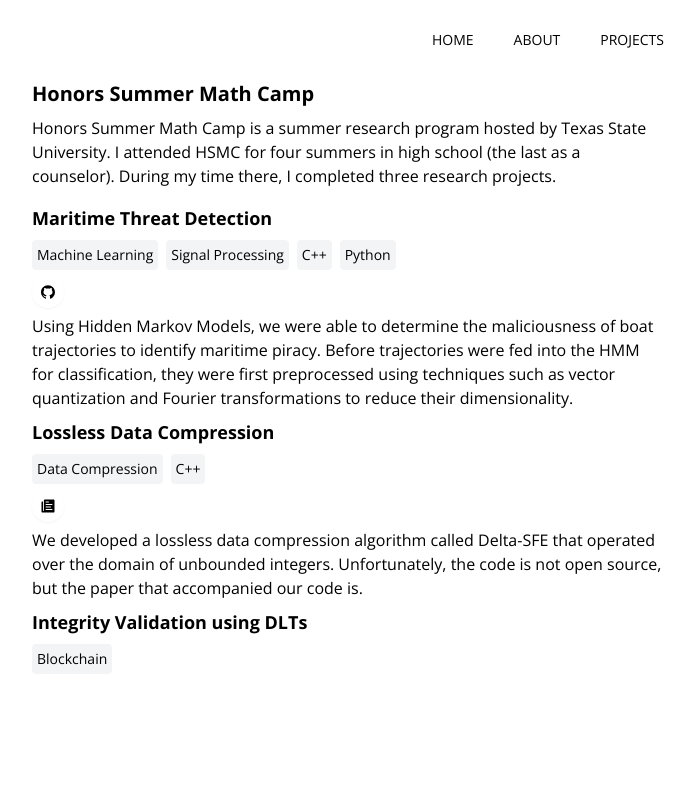
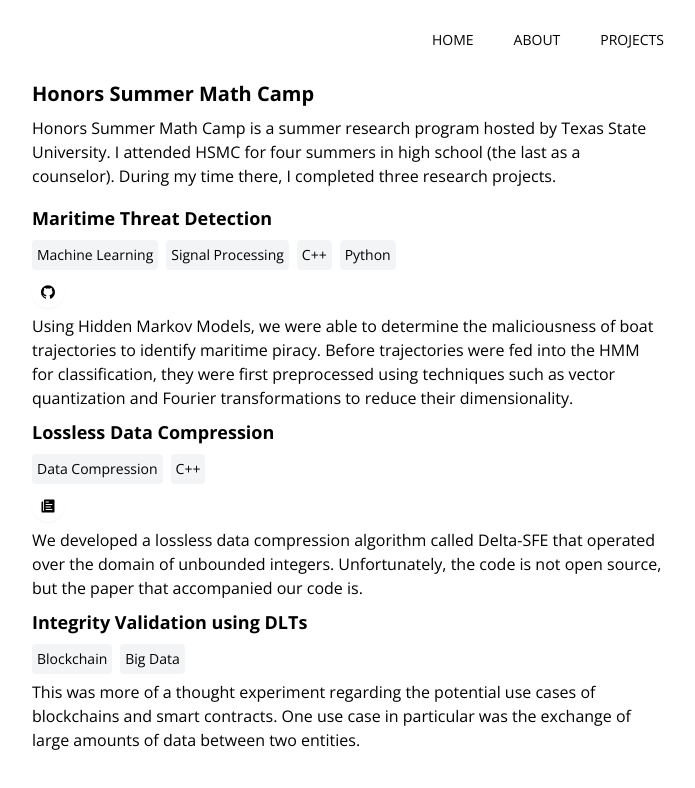
Before and after one commit to samuel-tian/portfolio-website, a Next.js app: page /hsmc in a window 1280 px wide. Shown: the top 788 px of the page, without its empty margins (292-987 px from the left). Built offline with nearby package versions, Linux system fonts and the light colour scheme.

Commit message:
project description update

```diff
--- a/pages/hsmc.jsx
+++ b/pages/hsmc.jsx
@@ -19,7 +19,11 @@
         <div className="tag">C++</div>
         <div className="tag">Python</div>
       </div>
-      <a href="https://github.com/samuel-tian/threat_detection" target="_blank" rel="noreferrer">
+      <a
+        href="https://github.com/samuel-tian/threat_detection"
+        target="_blank"
+        rel="noreferrer"
+      >
         <div className="inline-block">
           <div className="btn">
             <AiFillGithub />
@@ -55,8 +59,13 @@
       <h3>Integrity Validation using DLTs</h3>
       <div className="flex gap-2">
         <div className="tag">Blockchain</div>
+        <div className="tag">Big Data</div>
       </div>
-      <p></p>
+      <p>
+        This was more of a thought experiment regarding the potential use cases
+        of blockchains and smart contracts. One use case in particular was the
+        exchange of large amounts of data between two entities.
+      </p>
     </div>
   );
 };
--- a/pages/surgeryrl.jsx
+++ b/pages/surgeryrl.jsx
@@ -28,7 +28,7 @@
         surgical settings is surprisingly sparse (although understandable, given
         the risk of such surgeries), so I am working on designing a RL
         environment that simulates a patient side manipulator interacting with a
-        deformable kidney-gallbladder compound mesh.
+        deformable liver-gallbladder compound mesh.
       </p>
     </div>
   );
```
